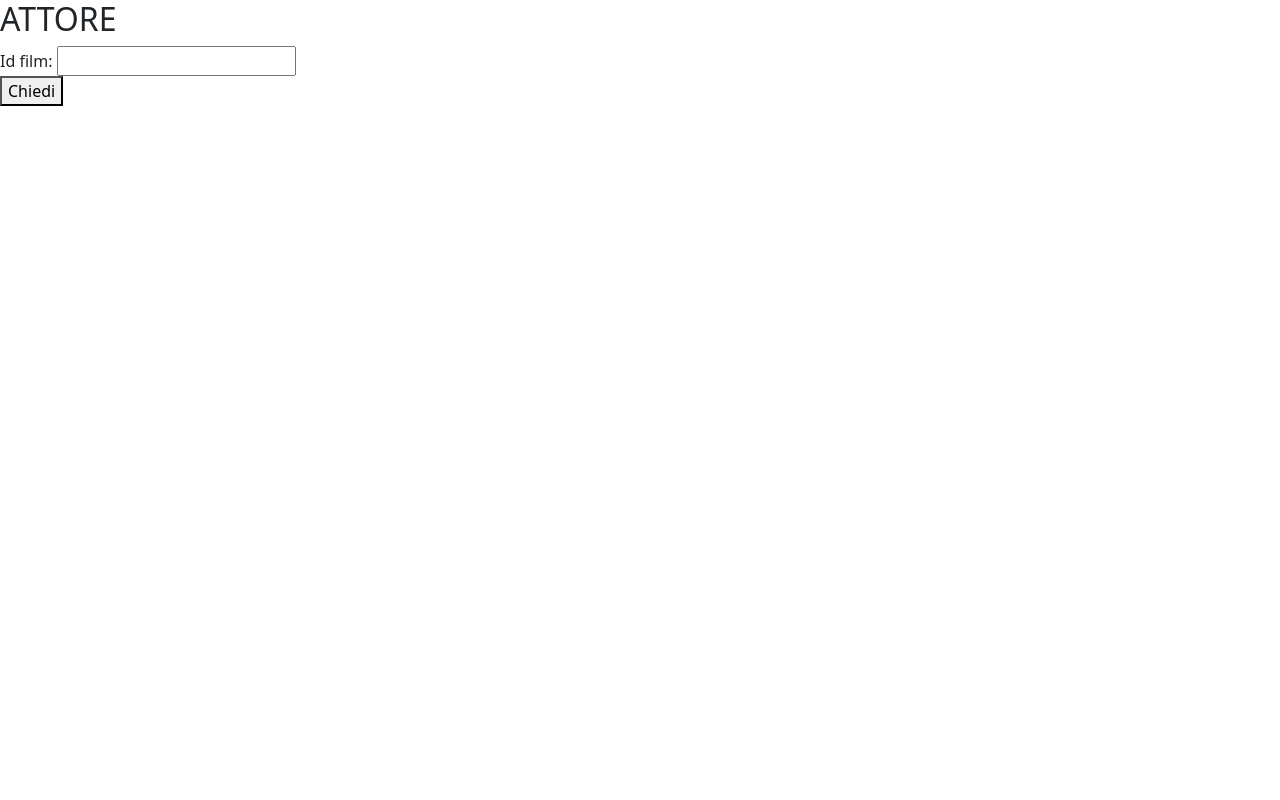
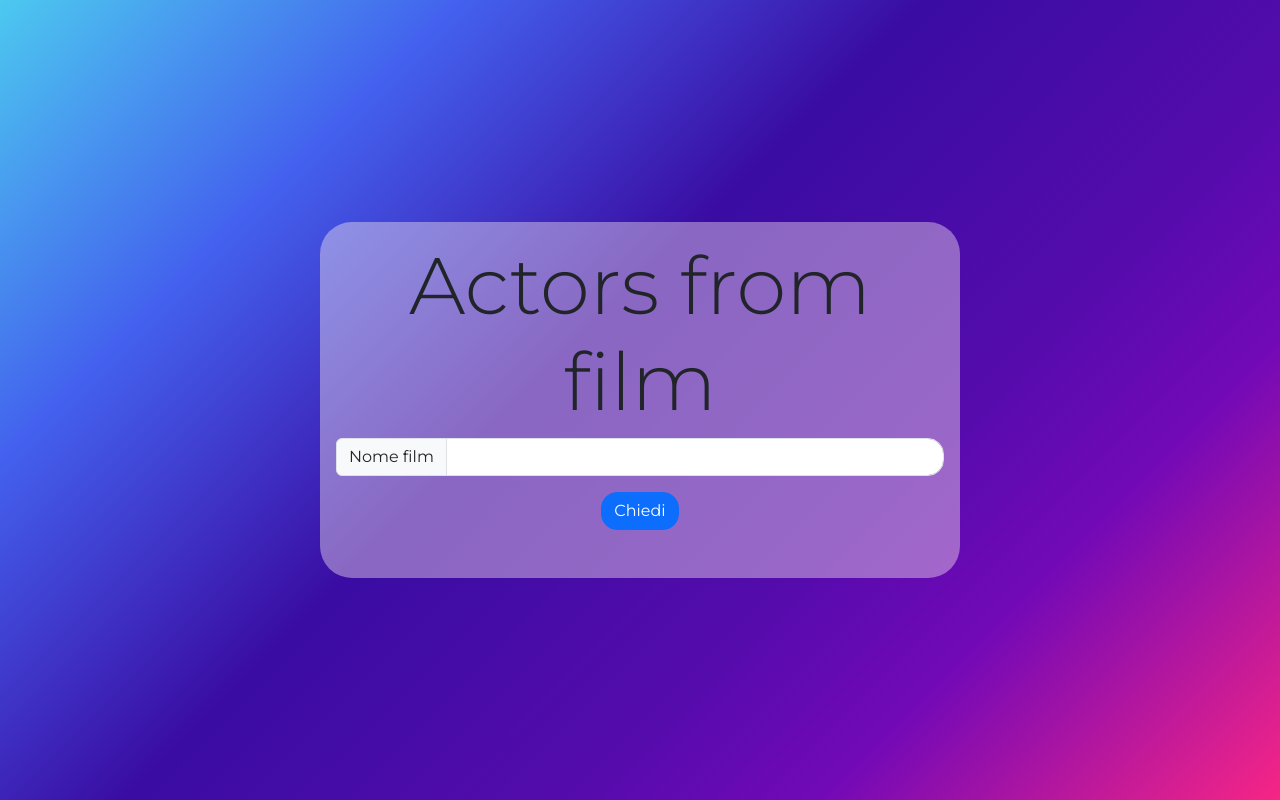
Before and after one commit to filo0509/API_school_project, a website: page TrovaFilm.html in a window 1280 px wide. Drawn offline with nearby package versions, Linux system fonts and the light colour scheme.

Commit message:
link home and refinement

```diff
--- a/TrovaFilm.html
+++ b/TrovaFilm.html
@@ -7,25 +7,64 @@
       integrity="sha384-KK94CHFLLe+nY2dmCWGMq91rCGa5gtU4mk92HdvYe+M/SXH301p5ILy+dN9+nJOZ"
       crossorigin="anonymous"
     />
+    <link rel="stylesheet" href="static/css/style.css">
+    <style>
+        @import url("https://fonts.googleapis.com/css2?family=Montserrat:ital,wght@0,100;0,200;0,300;0,400;0,500;0,600;0,700;0,800;0,900;1,100;1,200;1,300;1,400;1,500;1,600;1,700;1,800;1,900&display=swap");
+      </style>
+      <style>
+        html,
+        body {
+          font-family: "Montserrat", sans-serif;
+          height: 100%;
+          background: rgb(0, 255, 229);
+          background: var(--gradient-bottom-left);
+        }
+
+        #contenuto {
+          background-color: rgba(255, 240, 240, 0.4);
+          border-radius: 2rem;
+          padding: 1rem;
+          max-width: 50%;
+        }
+        #contenitore-center {
+          display: flex;
+          align-items: center;
+          height: 100%;
+        }
+        .btn {
+          border-radius: 1rem;
+        }
+        .form-control {
+          border-radius: 1rem;
+        }
+        table {
+            border: 0px !important;
+        }
+      </style>
   </head>
   <body>
-    <td>
-      <h2 title="Questa richiesta viene gestita direttamente dal server">
-        ATTORE
-      </h2>
+    <div id="contenitore-center">
+        <div class="container" id="contenuto">
+            <center><h1 class="display-1" title="Questa richiesta viene gestita direttamente dal server">Actors from film</h2></center>
                 <form>
-        <label for="x1b">Id film:</label>
-        <input type="text" id="x1c" name="x1c" /><br />
+                  <div class="input-group mb-3">
+                      <span class="input-group-text" id="basic-addon1">Nome film</span>
+                      <input class="form-control" oninput="this.value = this.value.toUpperCase()" type="text" id="x1c" name="x1c" />
+                  </div>
                 </form>
+                <center>
                   <button
                   onclick="get_artists(this, 'x1c', 'contenutoart')"
                   title="r"
+                  class="btn btn-primary"
                 >
                   Chiedi
                 </button>
+                </center>
+                <div style="margin-top: 2rem;" id="contenutoart"></div>
+        </div>
+    </div>
 
-      <div id="contenutoart"></div>
-    </td>
 
     <script src="static/javascript/main.js"></script>
     <script
--- a/static/javascript/main.js
+++ b/static/javascript/main.js
@@ -2,7 +2,7 @@ function crea_tabella_da_query_sqlite_json(json0) {
   // json0: text . esempio [{"ArtistId":1,"Name":"AC/DC"},...,...] array di oggetti
   // se c'e' almeno una riga, leggo le intestazioni
   let tbl = JSON.parse(json0);
-  let t = "<table border=1><tr>";
+  let t = "<table class='table' border=1><tr>";
   if (tbl.length > 0) {
     campi = Object.keys(tbl[0]);
     for (c = 0; c < campi.length; c++) t += `<th>${campi[c]}`;
@@ -16,7 +16,7 @@ function crea_tabella_da_query_sqlite_json(json0) {
     ) {
       t += "<tr>";
       for (c = 0; c < campi.length; c++) t += `<td>${tbl[l][campi[c]]}`;
-      t += "</tr>";
+      t += "</td></tr>";
     }
     // COME SOPRA: alternativa con foreach()
     /*
```
Also changed, not shown: app.js (+15 -8 lines), index.html (+16 -5 lines). Lines whose indentation alone changed are shown as unchanged.
